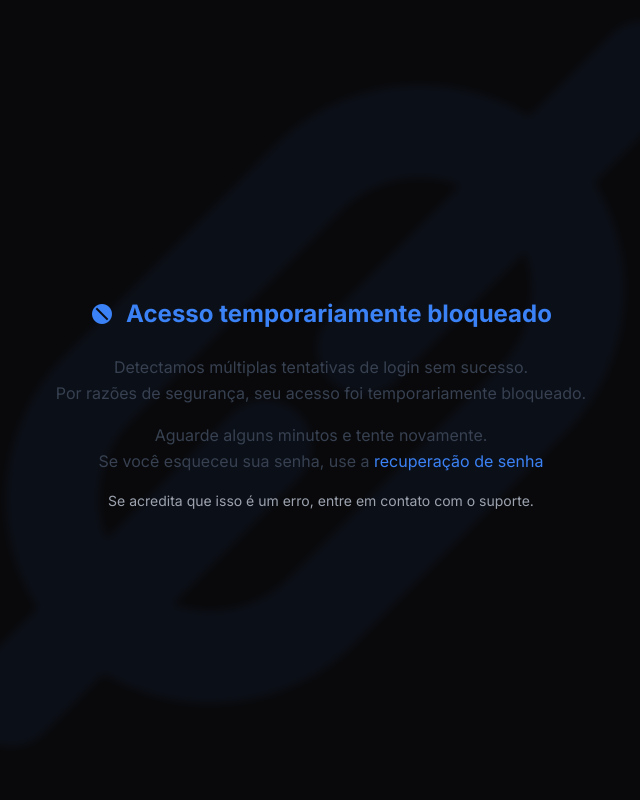
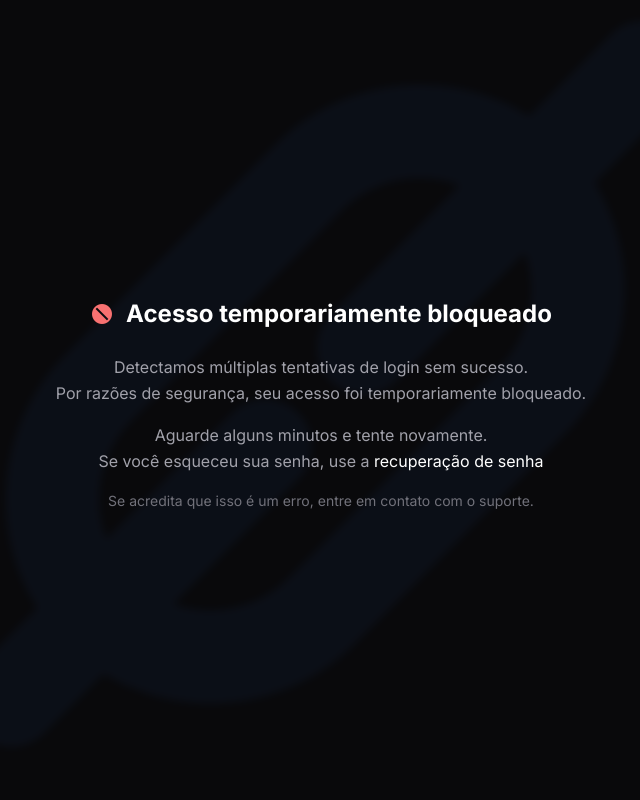
Before and after one commit to syspe-solutions/monium, a Django app: template src/apps/security/templates/security/locked.html in a window 1280 px wide. Shown: the whole page, without its empty margins (319-959 px from the left). Run offline with Django 5.2, Linux system fonts and the light colour scheme; the template is opened without the code that fills it, so the values that code supplies are empty; some libraries are stand-ins or nearby versions.

Commit message:
fix(security): fix dead recovery link and dark-theme color clash on lockout page
locked.html used light-theme colors (blue-500, gray-700/400) on the app's
dark body, and linked to a non-existent 'account:reset' URL name instead of
'account:recovery'.

```diff
--- a/src/apps/security/templates/security/locked.html
+++ b/src/apps/security/templates/security/locked.html
@@ -15,29 +15,29 @@
     >
 
     <div class="flex items-start md:items-center gap-3 sm:gap-4 justify-center flex-col text-center max-w-md sm:max-w-xl">
-        <h4 class="flex gap-3 text-start md:text-center items-center px-3 py-2 text-blue-500 font-bold text-lg sm:text-2xl">
-            <span class="material-symbols-outlined font-bold rounded-full text-blue-500 text-xl sm:text-2xl">
+        <h4 class="flex gap-3 text-start md:text-center items-center px-3 py-2 text-white font-bold text-lg sm:text-2xl">
+            <span class="material-symbols-outlined font-bold rounded-full text-red-400 text-xl sm:text-2xl">
                 block
             </span>
             Acesso temporariamente bloqueado
         </h4>
 
-        <p class="text-sm text-start md:text-center sm:text-base leading-snug sm:leading-relaxed text-gray-700">
+        <p class="text-sm text-start md:text-center sm:text-base leading-snug sm:leading-relaxed text-zinc-400">
             Detectamos múltiplas tentativas de login sem sucesso.
             <br>
             Por razões de segurança, seu acesso foi temporariamente bloqueado.
         </p>
 
-        <p class="text-sm text-start md:text-center sm:text-base leading-snug sm:leading-relaxed text-gray-700">
+        <p class="text-sm text-start md:text-center sm:text-base leading-snug sm:leading-relaxed text-zinc-400">
             Aguarde alguns minutos e tente novamente.
             <br>
             Se você esqueceu sua senha, use a
-            <a href="{% url 'account:reset' %}" class="outlined text-blue-500 cursor-pointer">
+            <a href="{% url 'account:recovery' %}" class="outlined text-white hover:underline cursor-pointer">
                 recuperação de senha
             </a>
         </p>
 
-        <small class="text-xs text-start md:text-center sm:text-sm text-gray-400 leading-snug sm:leading-normal">
+        <small class="text-xs text-start md:text-center sm:text-sm text-zinc-500 leading-snug sm:leading-normal">
             Se acredita que isso é um erro, entre em contato com o suporte.
         </small>
     </div>
```
